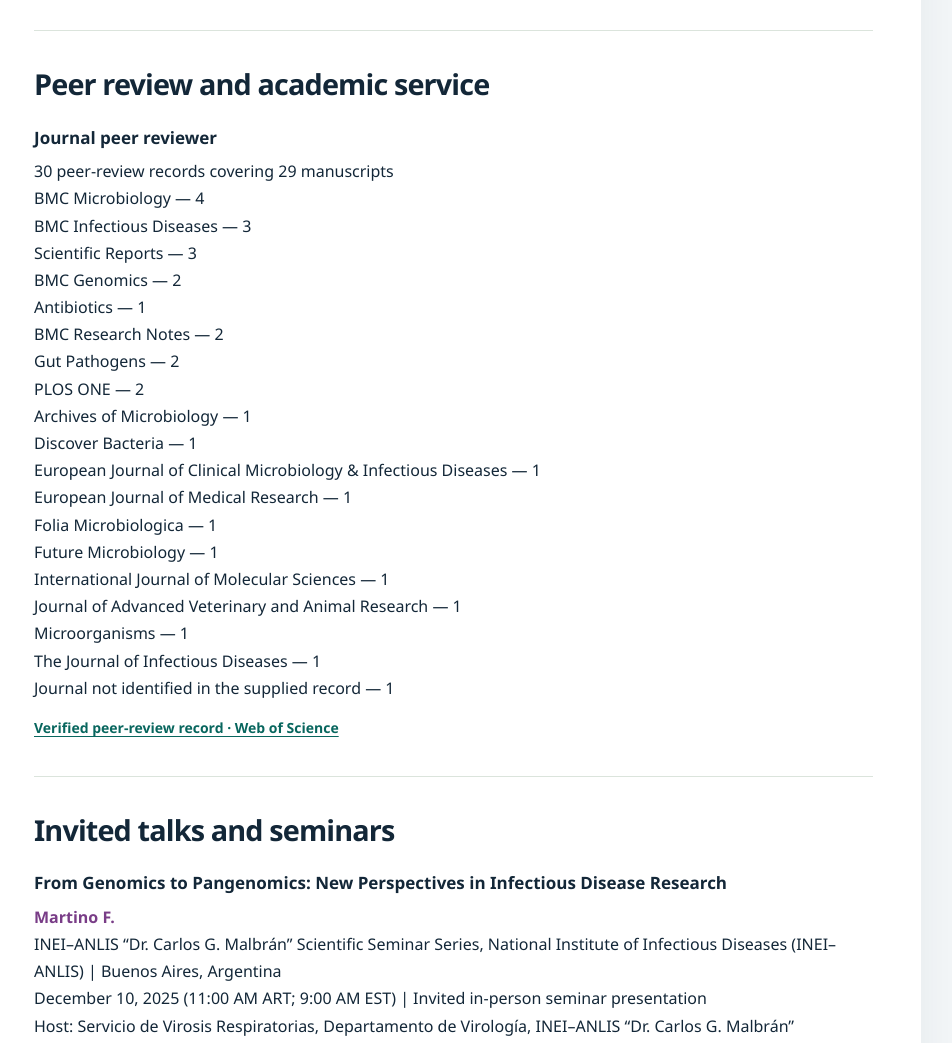
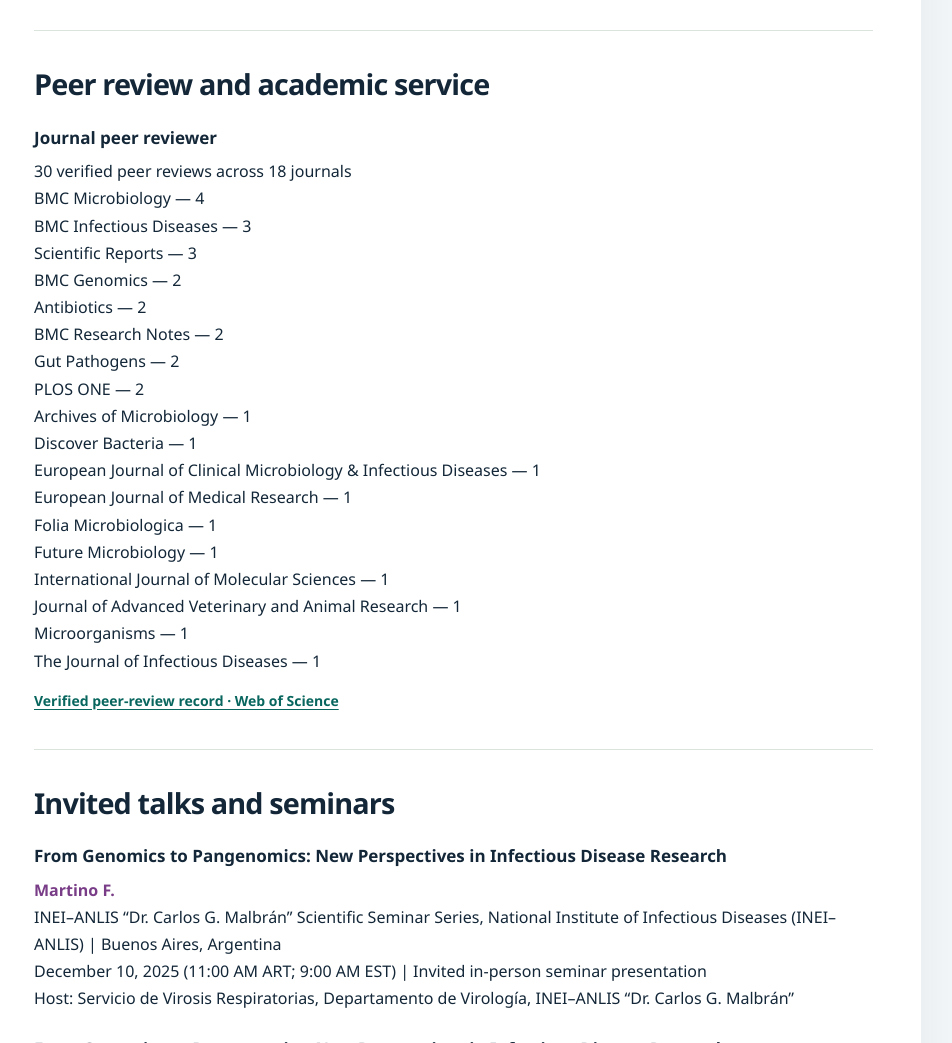
Before and after one commit to florenmartino/academic-cv-public, a plain HTML site: page index.html in a window 1280 px wide. Shown: the part 10020-11063 px from the top of the page, without its empty margins (327-1279 px from the left). Drawn offline with Linux system fonts and the light colour scheme.

```diff
--- a/index.html
+++ b/index.html
@@ -96,12 +96,12 @@ Internship to support training in a PhD program accredited by CONEAU.</p></artic
 English language training at Liceo Cultural Británico.</p></article><article class="record"><h3>Advanced Degree Student Support</h3><p class="lines">National University of Quilmes | March 2015 – December 2015
 Financial support for advanced degree students at the National University of Quilmes.</p></article><article class="record"><h3>Youth Support Scholarship</h3><p class="lines">Rotary Club Córdoba Catedral; Fundación Interior Argentina (FUNINAR) | March 2015 – December 2015
 Financial support to enable completion of secondary studies while working with scientists in the Biological Sciences area.</p></article></section><section id="teaching" aria-labelledby="h-teaching"><h2 id="h-teaching">Teaching and training</h2><article class="record"><h3>Introduction to Bioinformatics</h3><p class="lines">Master’s in Molecular Microbiology Program, ANLIS–UNSAM | March 2024</p></article><article class="record"><h3>Update and/or Deepening Seminar</h3><p class="lines">Higher Institute of Health Techniques, Pirovano Hospital, Government of the City of Buenos Aires, Argentina | August 2021 – 2024</p></article><article class="record"><h3>Molecular Biology</h3><p class="lines">Higher Institute of Health Techniques, Pirovano Hospital, Government of the City of Buenos Aires, Argentina | August 2021 – August 2023</p></article><article class="record"><h3>Epidemiology and Statistical Research</h3><p class="lines">Higher Institute of Health Techniques, Pirovano Hospital, Government of the City of Buenos Aires, Argentina | 2020 – 2024</p></article><article class="record"><h3>Professional Training on Bacteriology and Molecular Biology Techniques</h3><p class="lines">National Institute of Infectious Diseases (INEI) – ANLIS “Dr. Carlos G. Malbrán,” Buenos Aires, Argentina | 2014 – 2024
-Training for bacteriology residents in the use of molecular diagnostic tools and sample processing.</p></article></section><section id="service" aria-labelledby="h-service"><h2 id="h-service">Peer review and academic service</h2><article class="record"><h3>Journal peer reviewer</h3><p class="lines">30 peer-review records covering 29 manuscripts
+Training for bacteriology residents in the use of molecular diagnostic tools and sample processing.</p></article></section><section id="service" aria-labelledby="h-service"><h2 id="h-service">Peer review and academic service</h2><article class="record"><h3>Journal peer reviewer</h3><p class="lines">30 verified peer reviews across 18 journals
 BMC Microbiology — 4
 BMC Infectious Diseases — 3
 Scientific Reports — 3
 BMC Genomics — 2
-Antibiotics — 1
+Antibiotics — 2
 BMC Research Notes — 2
 Gut Pathogens — 2
 PLOS ONE — 2
@@ -114,8 +114,7 @@ Future Microbiology — 1
 International Journal of Molecular Sciences — 1
 Journal of Advanced Veterinary and Animal Research — 1
 Microorganisms — 1
-The Journal of Infectious Diseases — 1
-Journal not identified in the supplied record — 1</p><p class="paper-links"><a href="https://www.webofscience.com/wos/author/record/MXL-8223-2025">Verified peer-review record · Web of Science<span class="print-url">: https://www.webofscience.com/wos/author/record/MXL-8223-2025</span></a></p></article></section><section id="talks" aria-labelledby="h-talks"><h2 id="h-talks">Invited talks and seminars</h2><article class="record"><h3>From Genomics to Pangenomics: New Perspectives in Infectious Disease Research</h3><p class="lines"><strong class="cv-author">Martino F.</strong>
+The Journal of Infectious Diseases — 1</p><p class="paper-links"><a href="https://www.webofscience.com/wos/author/record/MXL-8223-2025">Verified peer-review record · Web of Science<span class="print-url">: https://www.webofscience.com/wos/author/record/MXL-8223-2025</span></a></p></article></section><section id="talks" aria-labelledby="h-talks"><h2 id="h-talks">Invited talks and seminars</h2><article class="record"><h3>From Genomics to Pangenomics: New Perspectives in Infectious Disease Research</h3><p class="lines"><strong class="cv-author">Martino F.</strong>
 INEI–ANLIS “Dr. Carlos G. Malbrán” Scientific Seminar Series, National Institute of Infectious Diseases (INEI–ANLIS) | Buenos Aires, Argentina
 December 10, 2025 (11:00 AM ART; 9:00 AM EST) | Invited in-person seminar presentation
 Host: Servicio de Virosis Respiratorias, Departamento de Virología, INEI–ANLIS “Dr. Carlos G. Malbrán”</p></article><article class="record"><h3>From Genomics to Pangenomics: New Perspectives in Infectious Disease Research</h3><p class="lines"><strong class="cv-author">Martino F.</strong>
```
